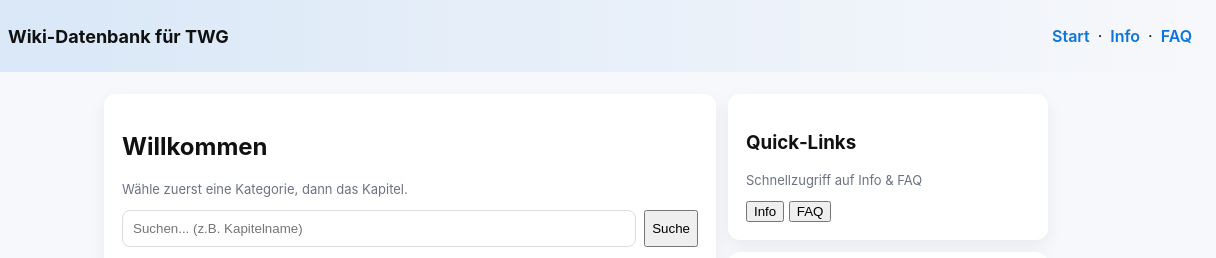
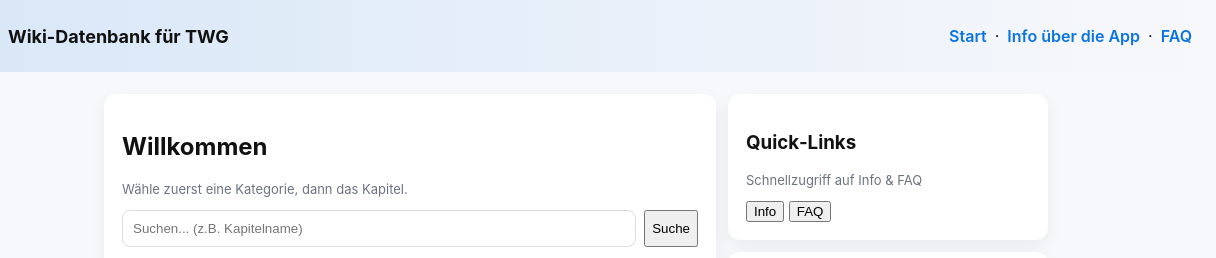
Before and after one commit to dummesgenie/mini-wiki, a plain HTML site: page index.html in a window 1280 px wide. Shown: the top 258 px of the page, 64-1280 px from the left. Drawn offline with Linux system fonts and the light colour scheme.

Commit message:
Update index.html

```diff
--- a/index.html
+++ b/index.html
@@ -36,7 +36,7 @@
     <h1>Wiki-Datenbank für TWG</h1>
     <nav style="margin-left:auto">
       <a href="#" onclick="goTo('home');return false">Start</a> ·
-      <a href="#" onclick="goTo('info');return false">Info</a> ·
+      <a href="#" onclick="goTo('info');return false">Info über die App</a> ·
       <a href="#" onclick="goTo('faq');return false">FAQ</a>
     </nav>
   </header>
```
